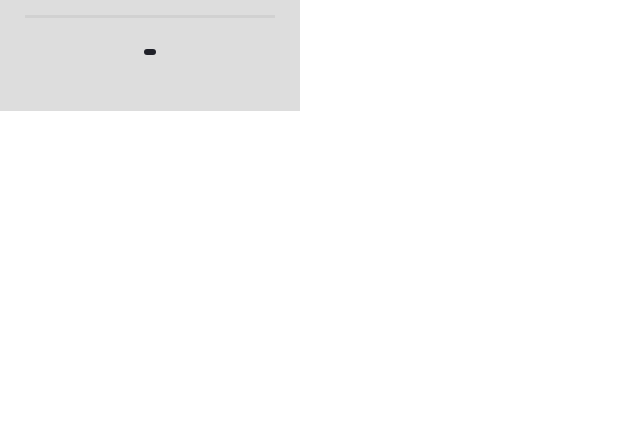
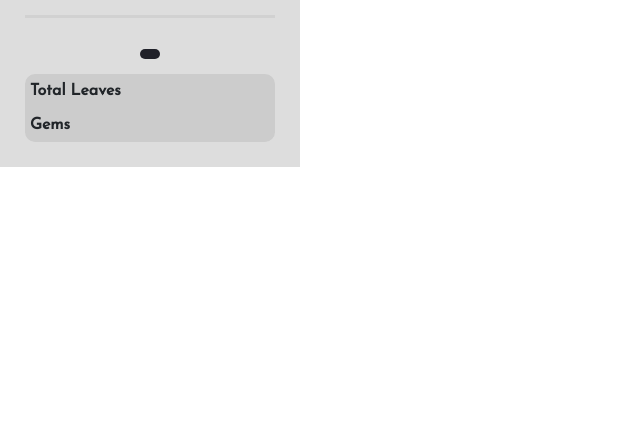
Before and after one commit to JRichm/GardenGame, a Flask app: template templates/user.html in a window 1280 px wide. Shown: the part 376-800 px from the top of the page, without its empty margins (0-640 px from the left). Run offline with Flask 3, Linux system fonts and the light colour scheme; the template is opened without the code that fills it, so the values that code supplies are empty.

Commit message:
updated leaderboard and user page layout

```diff
--- a/crud.py
+++ b/crud.py
@@ -2,7 +2,7 @@
 
 from model import db, User, Save, Plant, Upgrade, connect_to_db
 from flask import redirect, url_for, flash
-from sqlalchemy import desc, asc
+from sqlalchemy import desc, asc, cast, Integer
 from datetime import datetime
 import colorsys
 import random
@@ -201,7 +201,7 @@ def get_leaderboard_data(page_number):
     offset = (int(page_number) - 1) * page_size
 
     scores = (
-        Save.query.order_by(asc(Save.total_leaves_earned))
+        Save.query.order_by(cast(Save.total_leaves_earned, Integer).desc())
         .limit(page_size)
         .offset(offset)
         .all()
--- a/static/css/user.css
+++ b/static/css/user.css
@@ -2,10 +2,6 @@ main {
     display: flex;
     flex-direction: row;
 }
-
-aside {}
-
-section {}
 
 #user-card {
     background-color: #dddddd;
@@ -15,13 +11,6 @@ section {}
     padding: 25px;
 }
 
-#user-card span {
-    display: flex;
-    flex-direction: row;
-    justify-content: space-evenly;
-    width: 100%;
-}
-
 #user-img {
     height: 250px;
     width: 250px;
@@ -29,11 +18,41 @@ section {}
 }
 
 .uc-username {
+    display: flex;
+    flex-direction: row;
     background-color: #202129;
     font-family: 'Josefin Sans', sans-serif;
     font-weight: bold;
     font-size: 24px;
-    padding: 3px 6px 3px 6px;
+    padding: 3px 6px 3px 10px;
     border-radius: 10px;
     margin: 15px;
 }
+
+.uc-username p {
+    margin: 0px;
+}
+
+#view-user-xp {
+    font-size: 12px;
+    margin: 2px;
+}
+
+.uc-info {
+    display: flex;
+    flex-direction: column;
+    background-color: #cccccc;
+    width: 100%;
+    border-radius: 10px;
+}
+
+.uc-info-span {
+    display: flex;
+    flex-direction: row;
+    justify-content: space-between;
+    font-weight: bold;
+}
+
+.uc-info p {
+    margin: 5px;
+}
--- a/templates/user.html
+++ b/templates/user.html
@@ -10,12 +10,22 @@
             <img id="user-img" src="https://cdn-icons-png.flaticon.com/512/1946/1946429.png"
                 style="background-color:#{{ view_user.color }}">
             <hr style="border-top:3px solid #aaaaaa; width:100%;">
-            <p class="uc-username" style="color:#{{ view_user.color }}">{{ view_user.username }}</p>
-            <span>
-                <p>{{ view_user.experience }}</p>
-                <p>{{ view_user.total_leaves_earned }}</p>
-                <p>{{ view_user.gems }}</p>
-            </span>
+            <section class="uc-username">
+                <p style="color:#{{ view_user.color }}">{{ view_user.username }}</p>
+                <p style="color:gold" id='view-user-xp'>{{ view_user.experience }}</p>
+            </section>
+            <section class="uc-info">
+                <span class="uc-info-span">
+                    <p style="
+                    font-family: 'Josefin Sans', sans-serif;">Total Leaves</p>
+                    <p style="font-family: 'Courier Prime', monospace;">{{ view_user.total_leaves_earned }}</p>
+                </span>
+                <span class="uc-info-span">
+                    <p style="
+                    font-family: 'Josefin Sans', sans-serif;">Gems</p>
+                    <p style="font-family: 'Courier Prime', monospace;">{{ view_user.gems }}</p>
+                </span>
+            </section>
         </article>
     </aside>
     <section>
```
Also changed, not shown: static/css/leaderboards.css (+47 -6 lines), templates/leaderboards.html (+23 -7 lines).
